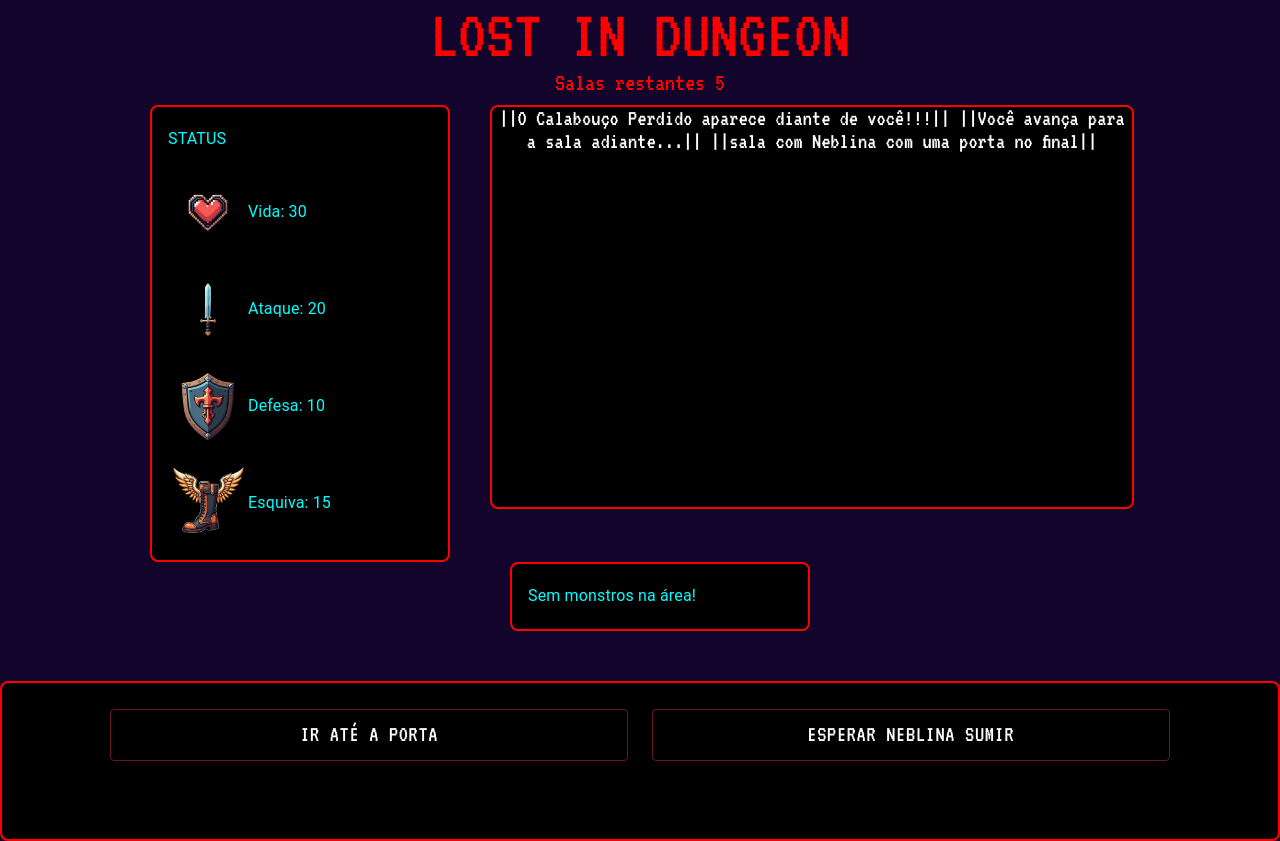
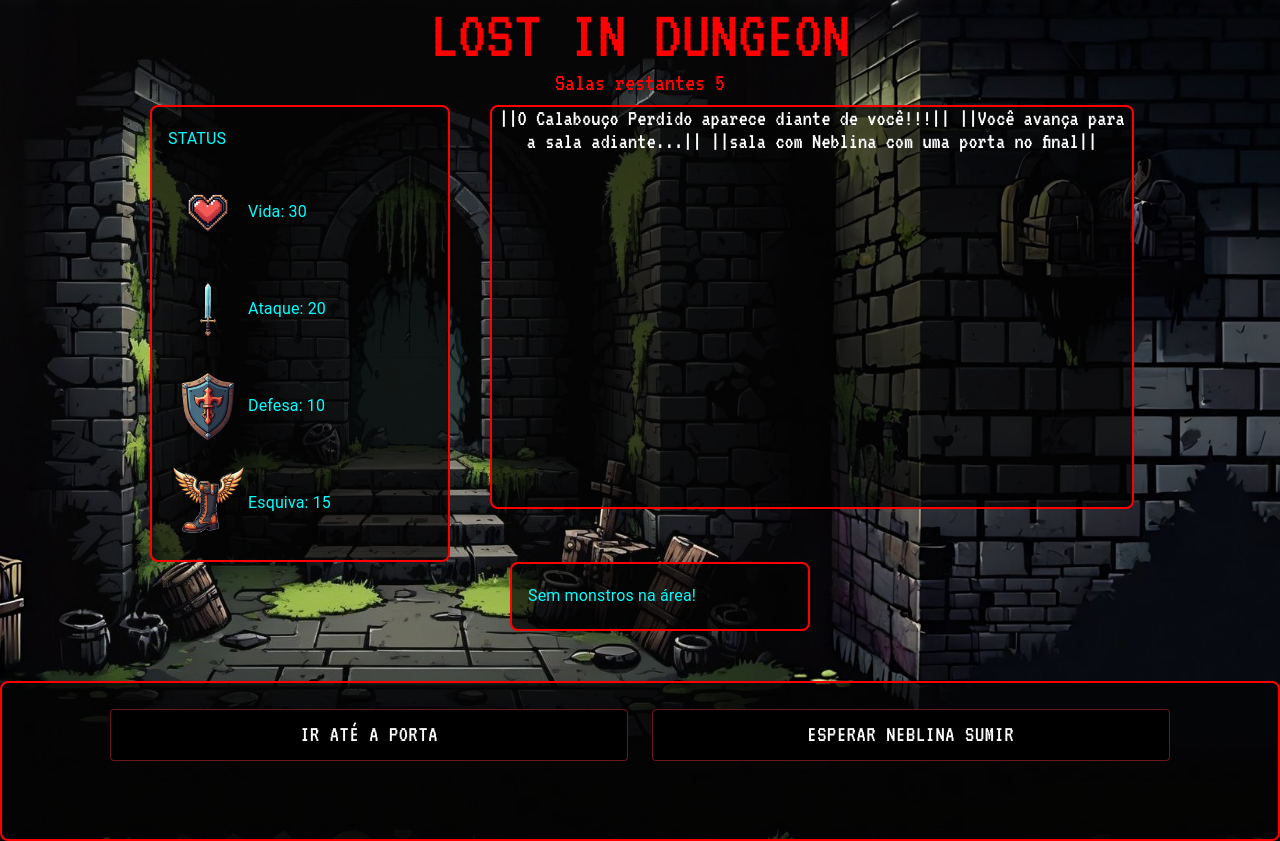
Before and after one commit to ReiNull/A3_projetoChatGpt, a React (Create React App) app in the folder lost-in-dungeon/: page / in a window 1280 px wide. Built offline with nearby package versions, Linux system fonts and the light colour scheme; a web font is replaced by a local one.

Commit message:
Transparência + fundo

```diff
--- a/lost-in-dungeon/src/components/PainelBotoes.js
+++ b/lost-in-dungeon/src/components/PainelBotoes.js
@@ -7,23 +7,23 @@ import '../css/jogoPage.css';
 
 export default function NestedGrid(props) {
     return (
-        <Grid container sx={{ width: '1650px', height: '20vh', borderRadius: 2, border: '2px solid red', backgroundColor: 'black' }}>
+        <Grid container sx={{ width: '1650px', height: '20vh', borderRadius: 2, border: '2px solid red', backgroundColor: 'rgba(3, 3, 3, 0.72)' }}>
             { props.statusJogador.encontrouMonstro ? (
                 <>
                     <Grid justifyContent="center" alignItems="center" container item spacing={3}>
                         <Grid item xs={5}>
-                            <Button onClick={()=>props.clique(1)} color="error" variant="outlined" sx={{ width: '100%', fontFamily: 'VT323', color: 'white', fontSize: '23px' }}>ATAQUE</Button>
+                            <Button onClick={()=>props.clique(1)} color="error" variant="outlined" sx={{ width: '100%', fontFamily: 'VT323', color: 'white', fontSize: '23px', backgroundColor:'black' }}>ATAQUE</Button>
                         </Grid>
                         <Grid item xs={5}>
-                            <Button onClick={()=>props.clique(2)} color="error" variant="outlined" sx={{ width: '100%', fontFamily: 'VT323', color: 'white', fontSize: '23px' }}>DEFESA</Button>
+                            <Button onClick={()=>props.clique(2)} color="error" variant="outlined" sx={{ width: '100%', fontFamily: 'VT323', color: 'white', fontSize: '23px', backgroundColor:'black' }}>DEFESA</Button>
                         </Grid>
                     </Grid>
                     <Grid justifyContent="center" alignItems="center" container item spacing={3}>
                         <Grid item xs={5}>
-                            <Button onClick={()=>props.clique(2)} color="error" variant="outlined" sx={{ width: '100%', fontFamily: 'VT323', color: 'white', fontSize: '23px' }}>ESQUIVA</Button>
+                            <Button onClick={()=>props.clique(2)} color="error" variant="outlined" sx={{ width: '100%', fontFamily: 'VT323', color: 'white', fontSize: '23px', backgroundColor:'black' }}>ESQUIVA</Button>
                         </Grid>
                         <Grid item xs={5}>
-                            <Button onClick={()=>props.clique(4)} color="error" variant="outlined" sx={{ width: '100%', fontFamily: 'VT323', color: 'white', fontSize: '23px' }}>FUGIR</Button>
+                            <Button onClick={()=>props.clique(4)} color="error" variant="outlined" sx={{ width: '100%', fontFamily: 'VT323', color: 'white', fontSize: '23px', backgroundColor:'black' }}>FUGIR</Button>
                         </Grid>
                     </Grid>
                 </>
@@ -32,24 +32,24 @@ export default function NestedGrid(props) {
                     <Grid justifyContent="center" alignItems="center" container item spacing={3}>
                         {props.acoes && props.acoes['1'] ? (
                             <Grid item xs={5}>
-                                <Button onClick={()=>props.clique(1)} color="error" variant="outlined" sx={{ width: '100%', fontFamily: 'VT323', color: 'white', fontSize: '23px' }}>{props.acoes['1']}</Button>
+                                <Button onClick={()=>props.clique(1)} color="error" variant="outlined" sx={{ width: '100%', fontFamily: 'VT323', color: 'white', fontSize: '23px', backgroundColor:'black' }}>{props.acoes['1']}</Button>
                             </Grid>
                         ) : null}
                         {props.acoes && props.acoes['2'] ? (
                             <Grid item xs={5}>
-                                <Button onClick={()=>props.clique(2)} color="error" variant="outlined" sx={{ width: '100%', fontFamily: 'VT323', color: 'white', fontSize: '23px' }}>{props.acoes['2']}</Button>
+                                <Button onClick={()=>props.clique(2)} color="error" variant="outlined" sx={{ width: '100%', fontFamily: 'VT323', color: 'white', fontSize: '23px', backgroundColor:'black' }}>{props.acoes['2']}</Button>
                             </Grid>
                         ) : null}
                     </Grid>
                     <Grid justifyContent="center" alignItems="center" container item spacing={3}>
                         {props.acoes && props.acoes['3'] ? (
                             <Grid item xs={5}>
-                                <Button onClick={()=>props.clique(2)} color="error" variant="outlined" sx={{ width: '100%', fontFamily: 'VT323', color: 'white', fontSize: '23px' }}>{props.acoes['3']}</Button>
+                                <Button onClick={()=>props.clique(2)} color="error" variant="outlined" sx={{ width: '100%', fontFamily: 'VT323', color: 'white', fontSize: '23px', backgroundColor:'black' }}>{props.acoes['3']}</Button>
                             </Grid>
                         ) : null}
                         {props.acoes && props.acoes['4'] ? (
                             <Grid item xs={5}>
-                                <Button onClick={()=>props.clique(4)} color="error" variant="outlined" sx={{ width: '100%', fontFamily: 'VT323', color: 'white', fontSize: '23px' }}>{props.acoes['4']}</Button>
+                                <Button onClick={()=>props.clique(4)} color="error" variant="outlined" sx={{ width: '100%', fontFamily: 'VT323', color: 'white', fontSize: '23px', backgroundColor:'black' }}>{props.acoes['4']}</Button>
                             </Grid>
                         ) : null}
                     </Grid>
--- a/lost-in-dungeon/src/components/PainelExibeTexto.js
+++ b/lost-in-dungeon/src/components/PainelExibeTexto.js
@@ -28,7 +28,7 @@ const style = {
   //maxHeight: 400,
   borderRadius: 2,
   border: '2px solid red',
-  backgroundColor: 'black',
+  backgroundColor: 'rgba(3, 3, 3, 0.72)',
   color: 'aqua',
 };
 
@@ -74,7 +74,7 @@ export default function SimpleContainer(props) {
             </Box>
         </Grid> */}
         <Grid item xs={6}>
-          <Box sx={{ fontSize: '23px', bgcolor: 'black', color: 'white', height: '50vh', width:'100%', borderRadius: 2, border: '2px solid red' }}>
+          <Box sx={{ fontSize: '23px', bgcolor: 'rgba(3, 3, 3, 0.72)', color: 'white', height: '50vh', width:'100%', borderRadius: 2, border: '2px solid red' }}>
             {props.texto}
           </Box>
         </Grid>
--- a/lost-in-dungeon/src/css/App.css
+++ b/lost-in-dungeon/src/css/App.css
@@ -38,9 +38,10 @@
 }
 
 body {
-  background-color: rgb(19, 4, 43);
-  /* color: aqua; */
-  /* color: red; */
+  background-image: url('../img/fundoPrincipal.png');
+  background-size: cover;
+  background-position: center; /* Centraliza a imagem no container */
+  background-repeat: no-repeat;
 }
 
 .maldosa {
```
